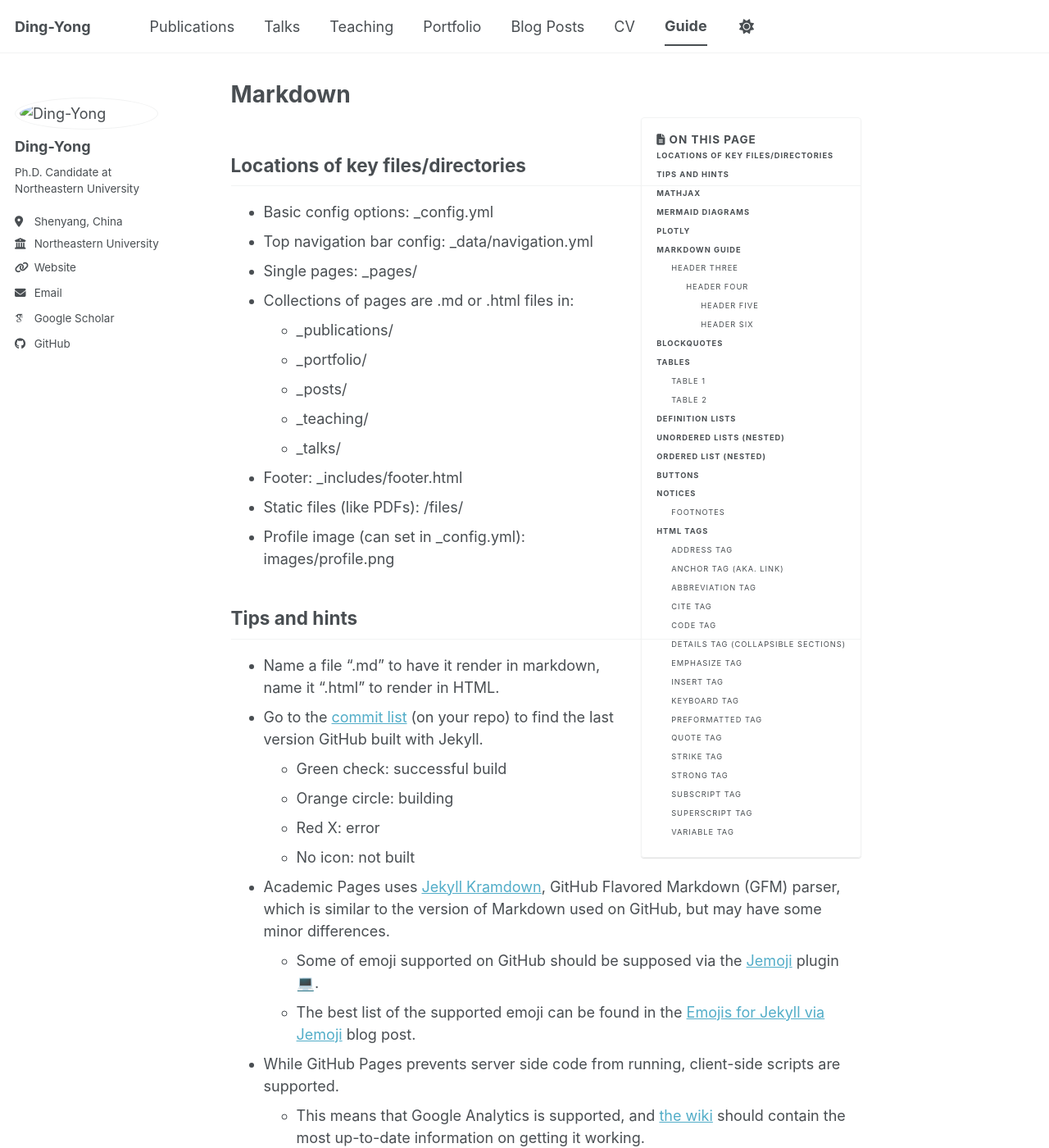
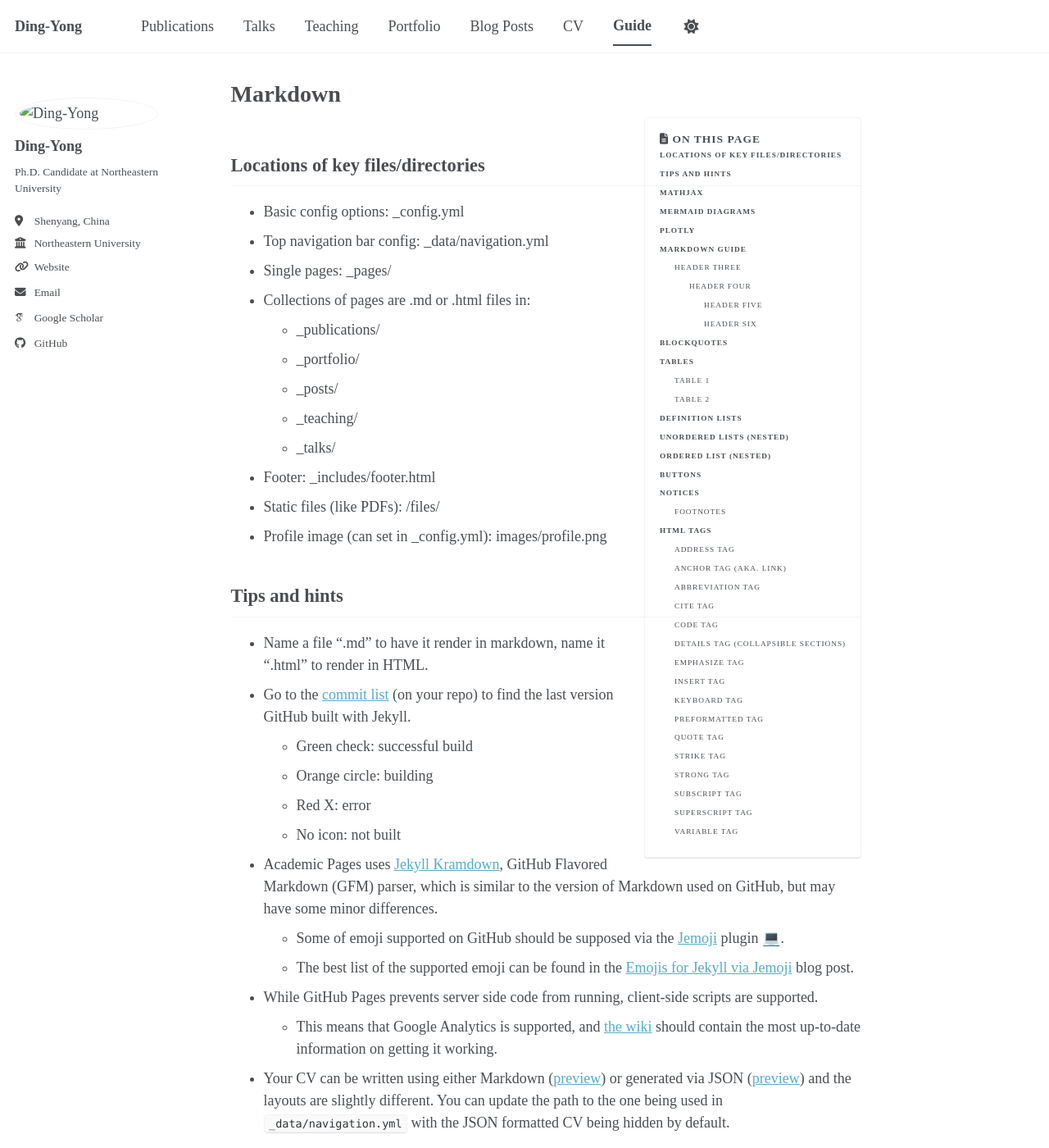
Before and after one commit to ding-yong/ding-yong.github.io, a Jekyll site: the page built from _pages/markdown.md, in a window 1280 px wide and 1400 px high. Shown: the whole window at 82% size. Built offline with Jekyll 4.4.1, drawn with Linux system fonts in a browser that asks for light colours; emoji names are drawn with the system emoji font; some web fonts are replaced; a script bundle is joined from its source files by our own code; library files that are not in the unit come from our copies.

Commit message:
Update _themes.scss

```diff
--- a/_sass/_themes.scss
+++ b/_sass/_themes.scss
@@ -14,8 +14,8 @@
 $indent-var                 : 1.3em;
 
 /* System typefaces */
-$serif                      : Georgia, Times, serif;
-$sans-serif                 : -apple-system, ".SFNSText-Regular", "San Francisco", "Roboto", "Segoe UI", "Helvetica Neue", "Lucida Grande", Arial, sans-serif;
+$serif                      : "Times New Roman", Times, serif;
+$sans-serif                 : "Times New Roman", -apple-system, ".SFNSText-Regular", "San Francisco", "Roboto", "Segoe UI", "Helvetica Neue", "Lucida Grande", Arial, sans-serif;
 $monospace                  : Monaco, Consolas, "Lucida Console", monospace;
 
 /* Sans serif typefaces */
@@ -24,7 +24,7 @@
 
 /* Serif typefaces */
 $georgia                    : Georgia, serif;
-$times                      : Times, serif;
+$times                      : "Times New Roman", Times, serif;
 $bodoni                     : "Bodoni MT", serif;
 $calisto                    : "Calisto MT", serif;
 $garamond                   : Garamond, serif;
@@ -40,7 +40,7 @@
 $type-size-8                : 0.625em;  // ~10px
 
 $global-font-family         : $sans-serif;
-$header-font-family         : $sans-serif;
+$header-font-family         : $serif;
 $caption-font-family        : $serif;
 
 /* ==========================================================================
@@ -101,3 +101,8 @@
 $vine-color                 : #00bf8f;
 $youtube-color              : #bb0000;
 $xing-color                 : #006567;
+
+/* ==========================================================================
+   全局标题设置为蓝色
+   ========================================================================== */
+$headings-color: #003366 !default;
```
